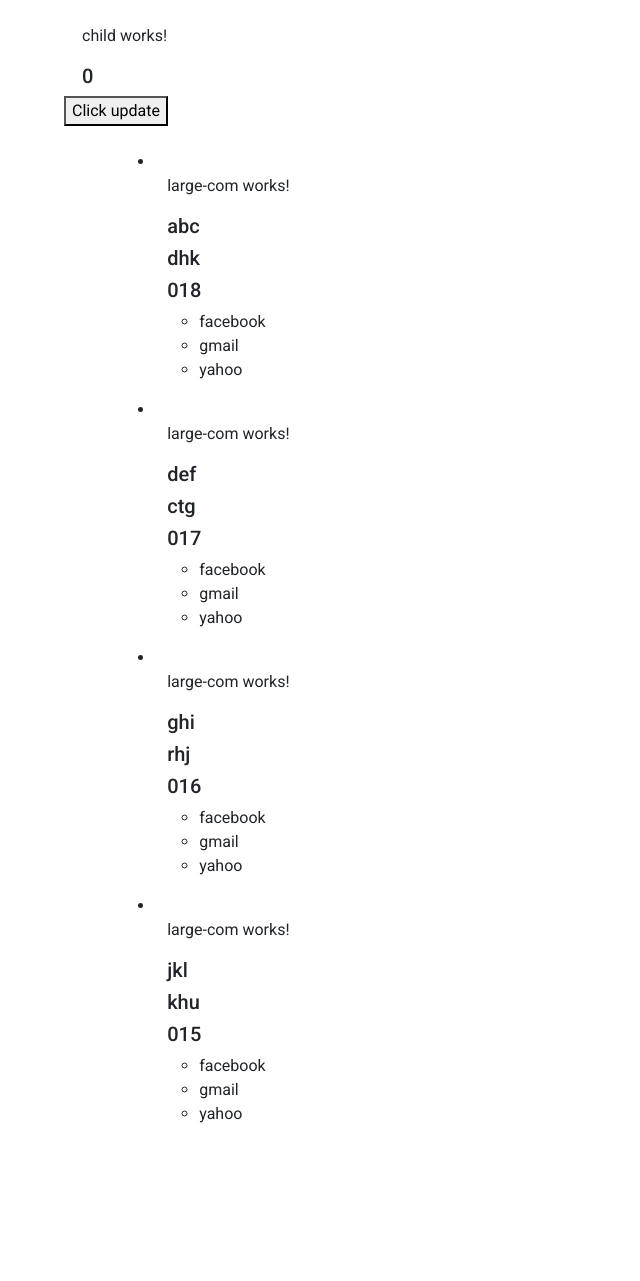
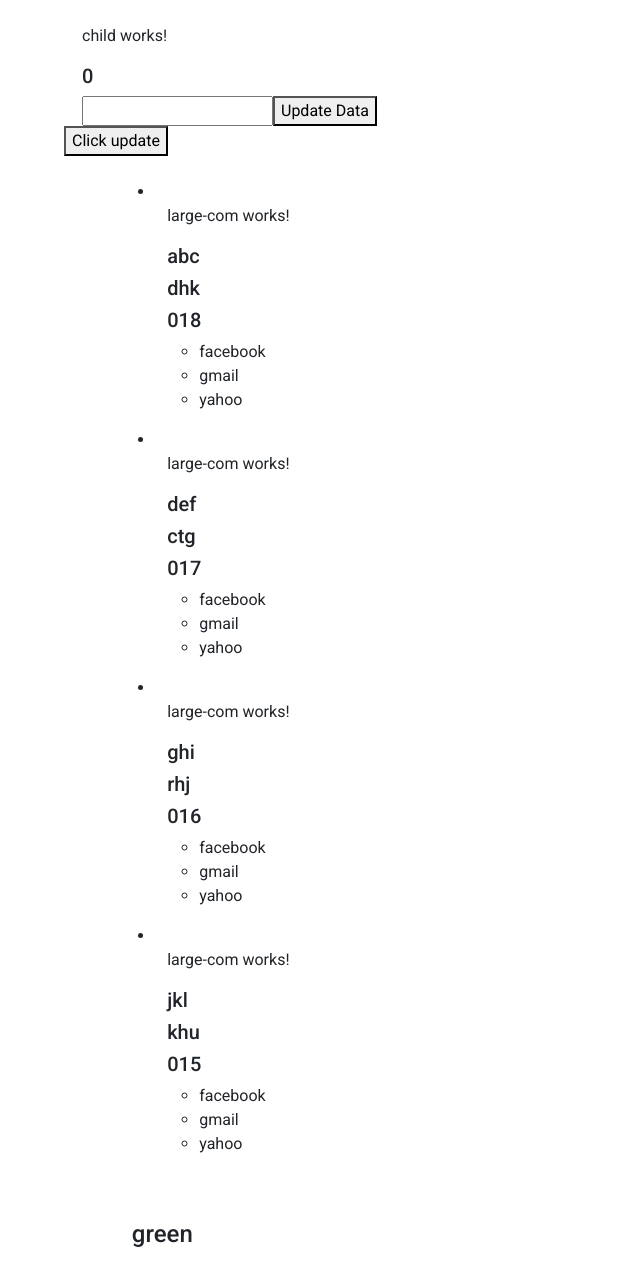
Before and after one commit to Joyjk/Angular-Demo, an Angular app: page / in a window 1280 px wide. Shown: the whole page, without its empty margins (0-640 px from the left). Before the commit the page ends 1126 px from the top, so only its background shows below. Built offline with nearby package versions, Linux system fonts and the light colour scheme.

Commit message:
parent to child

```diff
--- a/src/app/app.component.html
+++ b/src/app/app.component.html
@@ -107,7 +107,7 @@
 <router-outlet></router-outlet> -->
 
 
-<app-child [item]="count"></app-child>
+<app-child [item]="count" (childToParent)="fromChildData($event)"></app-child>
 <button (click)="updateBtn()">Click update</button>
 <br>
 <br>
@@ -117,3 +117,10 @@
         <app-large-com [item2]="user"></app-large-com>
     </li>
 </ul>
+
+
+<br><br>
+<div class="container">
+    <h4>{{color}}</h4>
+    <br>
+</div>
--- a/src/app/app.component.ts
+++ b/src/app/app.component.ts
@@ -76,4 +76,10 @@ export class AppComponent {
     this.count = Math.floor(Math.random()*1000)
   }
 
+  fromChildData(item:any)
+  {
+    console.warn(item)
+    this.color = item
+  }
+
 }
--- a/src/app/child/child.component.html
+++ b/src/app/child/child.component.html
@@ -1,4 +1,6 @@
 <div class="container">
     <p>child works!</p>
     <h5>{{item}}</h5>
+    <input type="text" #dox name="" id="">
+    <button (click)="childToParent.emit(dox.value)">Update Data</button>
 </div>
--- a/src/app/child/child.component.ts
+++ b/src/app/child/child.component.ts
@@ -1,4 +1,4 @@
-import { Component, OnInit,Input } from '@angular/core';
+import { Component, OnInit,Input, Output, EventEmitter } from '@angular/core';
 
 @Component({
   selector: 'app-child',
@@ -10,7 +10,7 @@ export class ChildComponent implements OnInit {
   constructor() { }
 
   @Input() item=0
-
+  @Output() childToParent = new EventEmitter<string>();
 
   ngOnInit(): void {
   }
```
